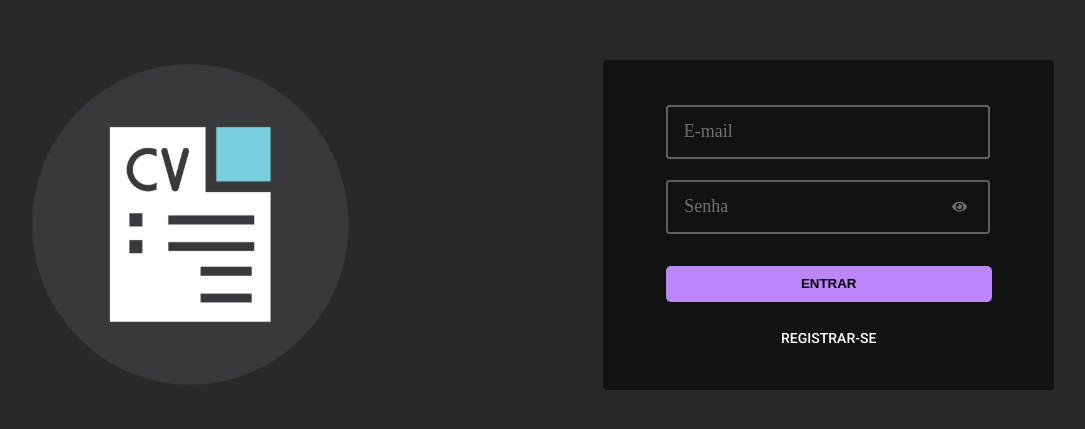
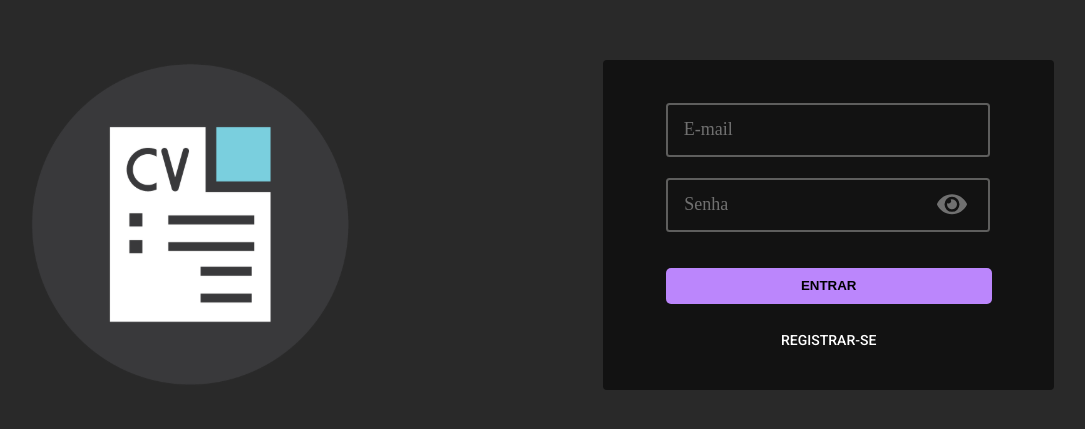
Before and after one commit to Edmar-Rafael/Meu_Curriculum, a React (Create React App) app: page / in a window 1280 px wide. Shown: the part 175-604 px from the top of the page, without its empty margins (98-1183 px from the left). Built offline with nearby package versions, Linux system fonts and the light colour scheme; no server answers.

Commit message:
faEye size x2. Changing to faEyeSlash with hover disabled

```diff
--- a/src/components/NaviBar/index.js
+++ b/src/components/NaviBar/index.js
@@ -20,8 +20,7 @@ function NaviBar() {
       <NaviBarContainer>
          <Content>
             <ButtonContainer>
-            {
-               isEdition ?
+            {isEdition &&
                <Button
                text=' VOLTAR'
                onClick={handleTables}
@@ -30,8 +29,6 @@ function NaviBar() {
                >
                   <FontAwesomeIcon icon={faArrowLeft}/>
                </Button>
-                  :
-               <div/>
             }
             </ButtonContainer>
             <LogoContainer>
--- a/src/pages/Home/index.js
+++ b/src/pages/Home/index.js
@@ -5,7 +5,7 @@ import { EMAIL, JWT, PASSWORD } from '../../config'
 import { useAuth } from '../../hooks/useAuth'
 import Logo from '../../icons/Logo'
 import { FontAwesomeIcon } from '@fortawesome/react-fontawesome'
-import { faEye } from '@fortawesome/free-solid-svg-icons'
+import { faEye, faEyeSlash } from '@fortawesome/free-solid-svg-icons'
 import { Colors } from '../../resources'
 import {
    Button,
@@ -86,7 +86,11 @@ function Home() {
                  <FloatingLabel msg={'Senha'} width={50}/>
                  <Separator height={21}/>
                  <MaskButton type='button' onClick={() => setMaskType(!maskType)}>
-                    <FontAwesomeIcon icon={faEye} color={`${Colors.label}`} className='mask'/>
+                    <FontAwesomeIcon
+                        size='2x'
+                        icon={maskType ? faEye : faEyeSlash}
+                        color={`${Colors.label}`}
+                        className={maskType ? 'mask' : ''}/>
                  </MaskButton>
               </InputLabelContainer>
               <Separator height={11}/>
--- a/src/pages/Home/styles.js
+++ b/src/pages/Home/styles.js
@@ -48,10 +48,11 @@ export const HomeFormContainer = styled.form`
 export const MaskButton = styled.button`
    display: flex;
    justify-content: center;
-   width: 19px;
-   height: 15px;
+   align-items: center;
+   width: 35px;
+   height: 25px;
    border: none;
-   transform: translate3d(-22px, -35px, 0);
+   transform: translate3d(-22px, -40px, 0);
    background-color: ${Colors.background.secondary};
    cursor: pointer;
 `
```
